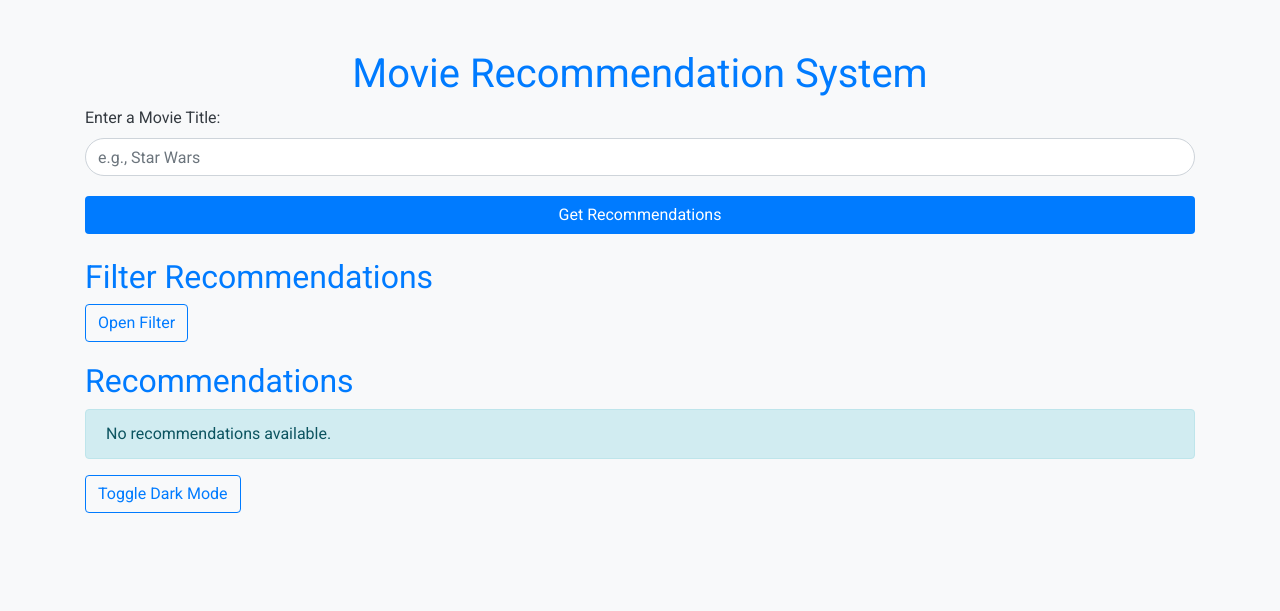
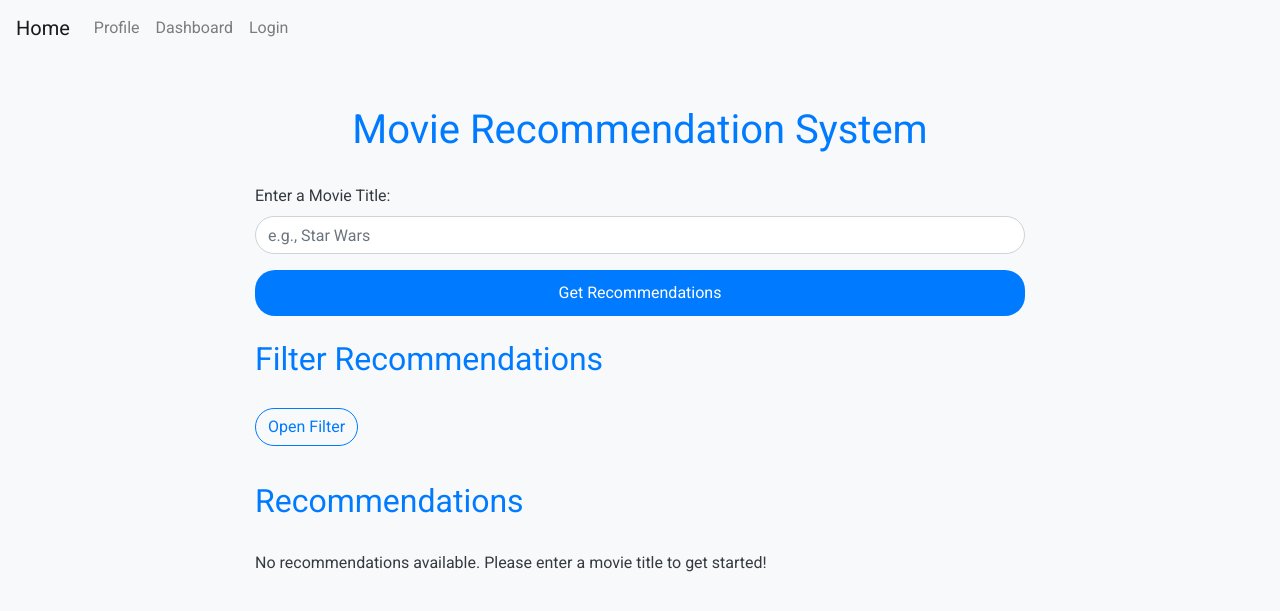
Before and after one commit to 3lson/MovieRecommendationSystemVer1.0, a Flask app: page / in a window 1280 px wide. Shown: the top 611 px of the page. Run offline with Flask 3, Linux system fonts and the light colour scheme; parts of the project's set-up code (start-up, migrations or seed data) failed here and were passed over; some libraries are stand-ins or nearby versions.

Commit message:
New features added

```diff
--- a/app.py
+++ b/app.py
@@ -1,9 +1,109 @@
-from flask import Flask, request, render_template
+from flask import Flask, render_template, request, redirect, url_for, flash
+from flask_sqlalchemy import SQLAlchemy
+from flask_bcrypt import Bcrypt
+from flask_login import LoginManager, UserMixin, login_user, login_required, logout_user, current_user
 import pandas as pd
 from sklearn.metrics.pairwise import cosine_similarity
 import re
 
 app = Flask(__name__)
+app.config['SQLALCHEMY_DATABASE_URI'] = 'sqlite:///site.db'  # Use SQLite for simplicity
+app.config['SECRET_KEY'] = 'your_secret_key'  # Replace with a strong key
+db = SQLAlchemy(app)
+bcrypt = Bcrypt(app)
+app.secret_key = '5728424'
+login_manager = LoginManager(app)
+login_manager.login_view = 'login'  # Redirect to login page if not logged in
+
+# User model
+class User(db.Model, UserMixin):
+    id = db.Column(db.Integer, primary_key=True)
+    username = db.Column(db.String(150), unique=True, nullable=False)
+    email = db.Column(db.String(150), unique=True, nullable=False)
+    password = db.Column(db.String(150), nullable=False)
+    liked_movies = db.Column(db.Text)  # You can adjust this as needed
+    rated_movies = db.relationship('Movie', secondary='ratings')
+
+class Rating(db.Model):
+    id = db.Column(db.Integer, primary_key=True)
+    user_id = db.Column(db.Integer, db.ForeignKey('user.id'))
+    movie_id = db.Column(db.Integer, db.ForeignKey('movie.id'))
+    rating = db.Column(db.Integer, nullable=False)
+
+
+@login_manager.user_loader
+def load_user(user_id):
+    return User.query.get(int(user_id))
+
+# Routes
+@app.route('/')
+def home():
+    return render_template('index.html')  # Main landing page
+
+
+@app.route('/register', methods=['GET', 'POST'])
+def register():
+    if request.method == 'POST':
+        username = request.form['username']
+        email = request.form['email']
+        password = request.form['password']
+        hashed_password = generate_password_hash(password, method='sha256')
+
+        new_user = User(username=username, email=email, password=hashed_password)
+        db.session.add(new_user)
+        db.session.commit()
+        flash('Registration successful! You can now log in.', 'success')
+        return redirect(url_for('login'))
+    return render_template('register.html')
+
+@app.route('/login', methods=['GET', 'POST'])
+def login():
+    if request.method == 'POST':
+        email = request.form['email']
+        password = request.form['password']
+        user = User.query.filter_by(email=email).first()
+        if user and check_password_hash(user.password, password):
+            login_user(user)
+            flash('Login successful!', 'success')
+            return redirect(url_for('dashboard'))  # Redirect to a dashboard or home page
+        else:
+            flash('Login failed. Check your email and password.', 'danger')
+    return render_template('login.html')
+
+@app.route('/logout')
+@login_required
+def logout():
+    logout_user()
+    flash('You have been logged out.', 'success')
+    return redirect(url_for('home'))
+
+@app.route('/dashboard')
+@login_required
+def dashboard():
+    # Assuming 'get_recommendations' is a function that returns movie recommendations for the user
+    recommendations = get_recommendations(current_user)
+    return render_template('dashboard.html', recommendations=recommendations)
+
+@app.route('/profile', methods=['GET', 'POST'])
+@login_required
+def profile():
+    if request.method == 'POST':
+        current_user.username = request.form['username']
+        current_user.email = request.form['email']
+        db.session.commit()
+        flash('Your profile has been updated!', 'success')
+        return redirect(url_for('profile'))
+
+    # Query movies rated or liked by the user
+    rated_movies = current_user.rated_movies
+    return render_template('profile.html', user=current_user, rated_movies=rated_movies)
+
+def get_recommendations(user):
+    # Fetch user ratings, and use them to generate personalized recommendations
+    user_ratings = Rating.query.filter_by(user_id=user.id).all()
+    # Apply your recommendation logic here
+    return recommended_movies  # Return recommended movies for the user
+
 
 # Load the ratings dataset
 ratings = pd.read_csv('ml-100k/u1.base', sep='\t', names=['user_id', 'item_id', 'rating', 'timestamp'])
@@ -112,11 +212,14 @@ def recommend():
 
 @app.route('/filter', methods=['GET'])
 def filter_recommendations():
-    genre_filter = request.args.get('genre_filter', '')
-    year_filter = request.args.get('year_filter', '')
+    genre_filter = request.args.get('genre_filter', '').strip()
+    year_filter = request.args.get('year_filter', '').strip()
+
+    # Debugging: print received filters
+    print(f"Received genre filter: '{genre_filter}', year filter: '{year_filter}'")
 
     # Get recommendations based on a default movie title
-    recommended_movies = recommend_movies('Star Wars')  # Use "Star Wars" or a valid title for testing
+    recommended_movies = recommend_movies('Star Wars')  # Change this if needed for testing
 
     # Now we filter recommendations based on the selected genre
     filtered_recommendations = {}
@@ -124,17 +227,18 @@ def filter_recommendations():
         movie_row = movie_data[movie_data['title'] == movie]
         if not movie_row.empty:
             genres = get_movie_genres(movie_row.iloc[0])
-            print(f"Checking movie: {movie}, Genres: {genres}, Genre Filter: {genre_filter}")  # Debug statement
+            print(f"Checking movie: '{movie}', Genres: {genres}, Genre Filter: '{genre_filter}'")  # Debugging
 
-            if (genre_filter in genres) or (genre_filter == ''):
-                filtered_recommendations[movie] = rating
+            if (genre_filter in genres or genre_filter == ''):
+                # Check for year filter
+                release_year = movie_row.iloc[0]['release_date'][:4]  # Get year from release_date
+                print(f"Release year for '{movie}': {release_year}")  # Debugging
 
-    # If a year filter is applied, further refine the recommendations
-    if year_filter:
-        filtered_recommendations = {
-            k: v for k, v in filtered_recommendations.items()
-            if any(movie_data.loc[movie_data['title'] == k, 'release_date'].astype(str).str.contains(year_filter))
-        }
+                if (year_filter == '' or year_filter == release_year):
+                    filtered_recommendations[movie] = rating
+
+    # Debugging: print filtered recommendations
+    print(f"Filtered recommendations: {filtered_recommendations}")
 
     return render_template('index.html', recommendations=filtered_recommendations)
 
--- a/templates/index.html
+++ b/templates/index.html
@@ -18,25 +18,30 @@
         }
         h1, h2 {
             color: #007bff;
+            margin-bottom: 30px; /* Add spacing below headings */
         }
         .container {
             margin-top: 50px;
+            max-width: 800px; /* Set a max-width for better layout */
         }
         .recommendation-card {
             transition: transform 0.2s;
             border: 1px solid #007bff;
-            border-radius: 5px;
+            border-radius: 10px;
             padding: 15px;
             margin: 10px 0;
             background-color: #ffffff;
+            box-shadow: 0 2px 10px rgba(0, 0, 0, 0.1); /* Subtle shadow for depth */
         }
         .recommendation-card:hover {
             transform: scale(1.03);
-            box-shadow: 0 4px 20px rgba(0, 0, 0, 0.1);
+            box-shadow: 0 4px 20px rgba(0, 0, 0, 0.2); /* Enhance shadow on hover */
         }
         .btn-custom {
             background-color: #007bff;
             color: #ffffff;
+            border-radius: 20px; /* Rounded buttons */
+            padding: 10px 20px; /* Add padding for a better touch target */
         }
         .btn-custom:hover {
             background-color: #0056b3;
@@ -44,16 +49,20 @@
         .btn-outline-custom {
             border-color: #007bff;
             color: #007bff;
+            border-radius: 20px; /* Rounded buttons */
         }
         .btn-outline-custom:hover {
             background-color: #007bff;
             color: #ffffff;
         }
         .form-control {
-            border-radius: 20px;
+            border-radius: 20px; /* Rounded input fields */
+            box-shadow: none; /* Remove box shadow */
+            border: 1px solid #ced4da; /* Ensure consistent border */
         }
-        .form-group {
-            margin-bottom: 20px;
+        .form-control:focus {
+            border-color: #007bff; /* Highlight input border on focus */
+            box-shadow: 0 0 0 0.2rem rgba(38, 143, 255, 0.25); /* Focus shadow */
         }
         .filter-label {
             display: inline-block;
@@ -68,17 +77,48 @@
             cursor: pointer;
             margin-left: 5px;
             font-weight: bold;
+            color: #ffcccc; /* Light red for better visibility */
         }
         #selectedFilters {
-            margin-top: 20px;  /* Adjust this value for more or less space */
+            margin-top: 20px; /* Adjust for spacing */
         }
         #loadingIndicator {
             display: none; /* Initially hidden */
+        }
+        .modal-header {
+            border-bottom: none; /* Remove border for a cleaner look */
+        }
+        .modal-footer {
+            border-top: none; /* Remove border for a cleaner look */
         }
     </style>
     <title>Movie Recommendation System</title>
 </head>
 <body>
+    <!-- Navbar -->
+    <nav class="navbar navbar-expand-lg navbar-light bg-light">
+        <a class="navbar-brand" href="{{ url_for('home') }}">Home</a>
+        <div class="collapse navbar-collapse">
+            <ul class="navbar-nav mr-auto">
+                <li class="nav-item">
+                    <a class="nav-link" href="{{ url_for('profile') }}">Profile</a>
+                </li>
+                <li class="nav-item">
+                    <a class="nav-link" href="{{ url_for('dashboard') }}">Dashboard</a>
+                </li>
+                {% if current_user.is_authenticated %}
+                    <li class="nav-item">
+                        <a class="nav-link" href="{{ url_for('logout') }}">Logout</a>
+                    </li>
+                {% else %}
+                    <li class="nav-item">
+                        <a class="nav-link" href="{{ url_for('login') }}">Login</a>
+                    </li>
+                {% endif %}
+            </ul>
+        </div>
+    </nav>
+
     <div class="container">
         <h1 class="text-center">Movie Recommendation System</h1>
 
@@ -93,7 +133,7 @@
         </form>
 
         <h2>Filter Recommendations</h2>
-        <button class="btn btn-outline-custom" data-toggle="modal" data-target="#filterModal">Open Filter</button>
+        <button class="btn btn-outline-custom mb-3" data-toggle="modal" data-target="#filterModal">Open Filter</button>
 
         <!-- Filter Modal -->
         <div class="modal fade" id="filterModal" tabindex="-1" role="dialog" aria-labelledby="filterModalLabel" aria-hidden="true">
@@ -166,71 +206,20 @@
                 </div>
             {% endfor %}
         {% else %}
-            <div class="alert alert-info">No recommendations available.</div>
+            <p>No recommendations available. Please enter a movie title to get started!</p>
         {% endif %}
-
-        <button id="toggleTheme" class="btn btn-outline-custom mb-3">Toggle Dark Mode</button>
     </div>
 
     <script src="https://code.jquery.com/jquery-3.5.1.slim.min.js"></script>
-    <script src="https://cdn.jsdelivr.net/npm/@popperjs/core@2.0.7/dist/umd/popper.min.js"></script>
+    <script src="https://cdn.jsdelivr.net/npm/@popperjs/core@2.9.2/dist/umd/popper.min.js"></script>
     <script src="https://stackpath.bootstrapcdn.com/bootstrap/4.5.2/js/bootstrap.min.js"></script>
     <script>
-        $(document).ready(function() {
-            let selectedFilters = [];
-
-            // Theme toggle functionality
-            $('#toggleTheme').on('click', function() {
-                $('body').toggleClass('dark-mode');
-            });
-
-            // Handle the filter form submission
-            $('#filterForm').on('submit', function(event) {
-                event.preventDefault();
-
-                const genre = $('#genre_filter').val();
-                const year = $('#year_filter').val();
-
-                // Update dynamic selected filters
-                $('#dynamicSelectedFilters').empty();
-                if (genre) {
-                    selectedFilters.push(`Genre: ${genre}`);
-                    $('#dynamicSelectedFilters').append(`<span class="filter-label">${genre} <span class="remove-filter" data-genre="${genre}">&times;</span></span>`);
-                }
-                if (year) {
-                    selectedFilters.push(`Year: ${year}`);
-                    $('#dynamicSelectedFilters').append(`<span class="filter-label">${year} <span class="remove-filter" data-year="${year}">&times;</span></span>`);
-                }
-
-                // Close the modal
-                $('#filterModal').modal('hide');
-            });
-
-            // Handle removal of selected filters dynamically
-            $('#dynamicSelectedFilters').on('click', '.remove-filter', function() {
-                const filterText = $(this).parent().text().trim();
-                selectedFilters = selectedFilters.filter(f => f !== filterText);
-                $(this).parent().remove();
-            });
-
-            // Clear all filters functionality
-            $('#clearFilters').on('click', function() {
-                $('#genre_filter').val('');
-                $('#year_filter').val('');
-                $('#dynamicSelectedFilters').empty();
-                selectedFilters = [];
-            });
-
-            // Loading indicator on submit
-            $('#recommendationForm').on('submit', function() {
-                $('#loadingIndicator').show();
-                // Simulate loading time; in real use, this should be the AJAX request.
-                setTimeout(() => {
-                    $('#loadingIndicator').hide();
-                    $('#feedbackMessage').removeClass('d-none').text('Recommendations loaded successfully!');
-                }, 2000); // 2 seconds for demonstration
-            });
-        });
+        // JavaScript for filter management and other interactivity
+        document.getElementById('clearFilters').onclick = function() {
+            document.getElementById('genre_filter').value = '';
+            document.getElementById('year_filter').value = '';
+            document.getElementById('dynamicSelectedFilters').innerHTML = '';
+        };
     </script>
 </body>
 </html>
```
Also changed, not shown: templates/dashboard.html (added, +25 -0 lines), templates/login.html (added, +26 -0 lines), templates/profile.html (added, +36 -0 lines), templates/register.html (added, +30 -0 lines), README.md, instance/site.db (added), site.db (added).
